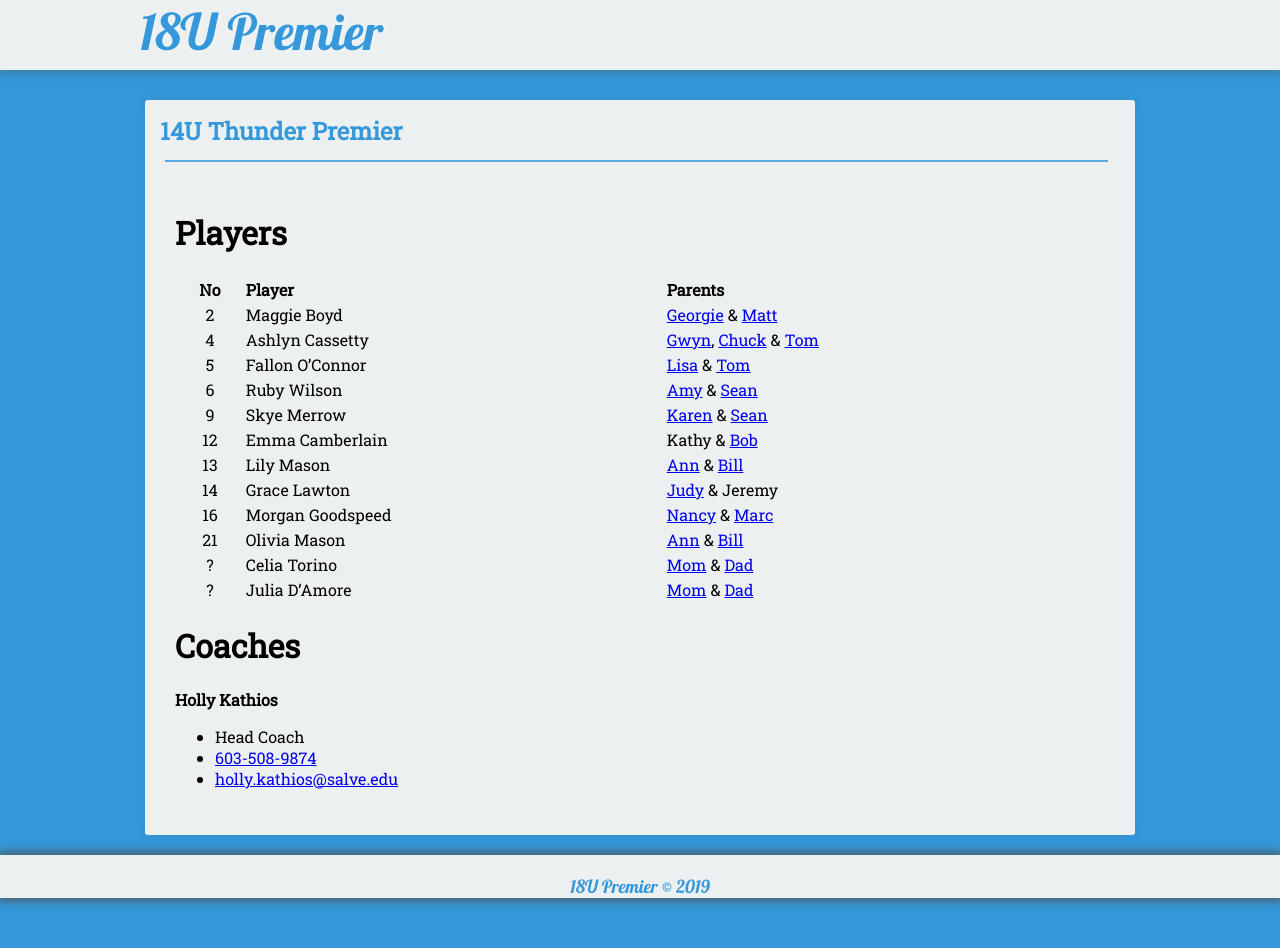
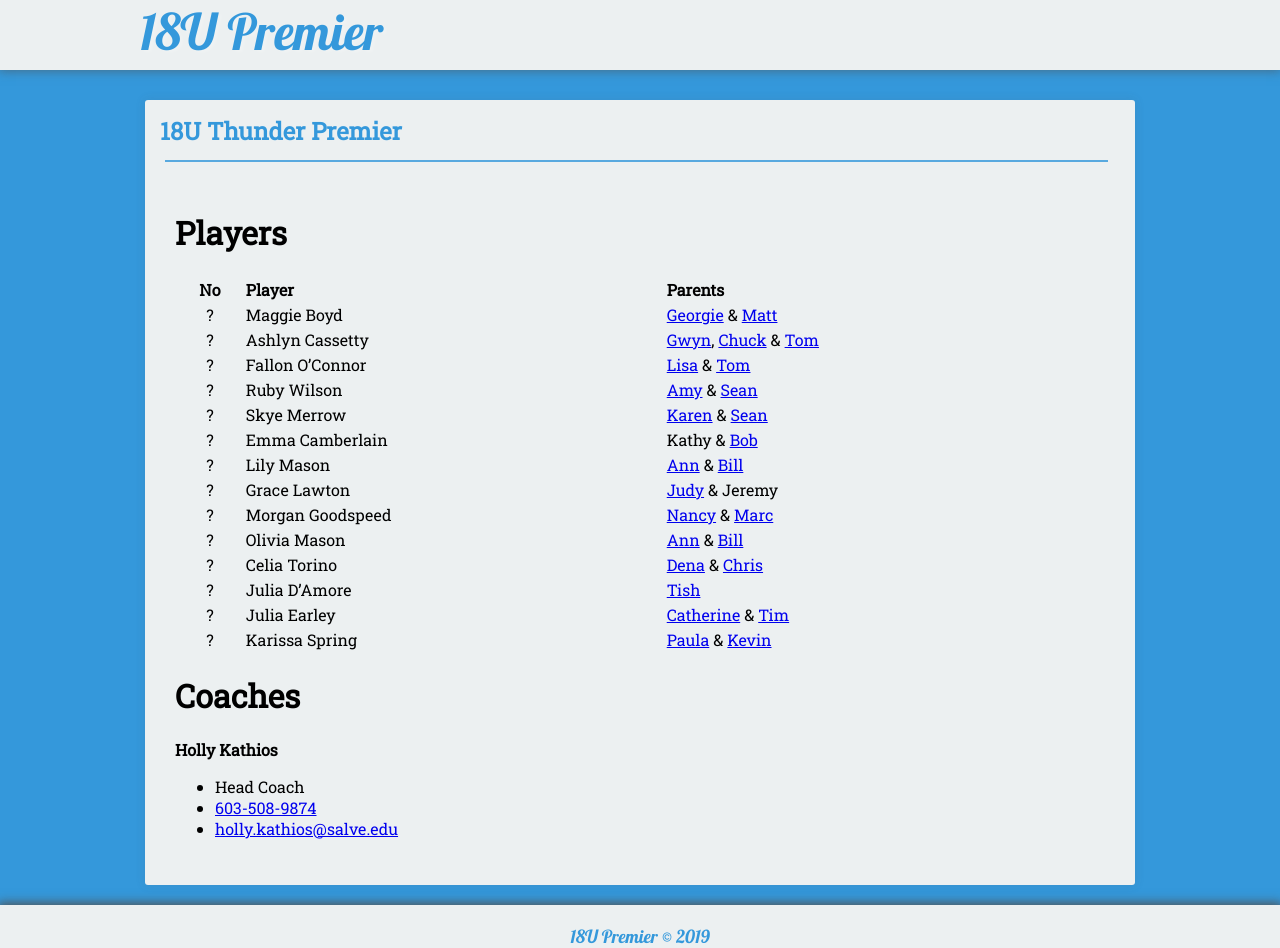
Before and after one commit to seanmerrow/ecf, a Jekyll site: the page built from coaches/index.md, in a window 1280 px wide. Built offline with Jekyll 4.4.1, drawn with Linux system fonts in a browser that asks for light colours; nearby versions of some CDN libraries.

Commit message:
Update index.md

```diff
--- a/coaches/index.md
+++ b/coaches/index.md
@@ -1,25 +1,27 @@
 ---
 layout: post
-title:  "14U Thunder Premier"
-excerpt: "14U Thunder Premier"
+title:  "18U Thunder Premier"
+excerpt: "18U Thunder Premier"
 permalink: /coaches/
 ---
 # Players
 
 |No    | Player               | Parents          |
 |:----:|:---------------------|:-----------------|
-| 2    |Maggie Boyd           | [Georgie](mailto:georgie@arc2arc.com) & [Matt](mailto:matt@arc2arc.com)    |
-| 4    |Ashlyn Cassetty       | [Gwyn](mailto:gcassetty@gmail.com), [Chuck](mailto:cmatthewssr@icloud.com) & [Tom](mailto:thomascassetty@gmail.com)     |
-| 5    |Fallon O'Connor       | [Lisa](mailto:laoconnor04@hotmail.com) & [Tom](mailto:tfoconnor86@gmail.com)               |
-| 6    |Ruby Wilson           | [Amy](mailto:amytwilson03@gmail.com) & [Sean](mailto:swilwil@yahoo.com)        |
-| 9    |Skye Merrow           | [Karen](mailto:kmerrow@msn.com) & [Sean](mailto:seanmerrow@gmail.com)     |
-| 12   |Emma Camberlain       | Kathy & [Bob](mailto:robert.camberlain@kodak.com)
-| 13   |Lily Mason            | [Ann](mailto:annmason@trugreenmail.com) & [Bill](mailto:wcmjr@comcast.net)      |
-| 14   |Grace Lawton          | [Judy](mailto:jlsgoodtimes@gmail.com) & Jeremy   |
-| 16   |Morgan Goodspeed      | [Nancy](mailto:nancy.goodspeed@eversource.com) & [Marc](mailto:marcgoodspeed@comcast.net)     |
-| 21   |Olivia Mason          | [Ann](mailto:annmason@trugreenmail.com) & [Bill](mailto:wcmjr@comcast.net)      |
-| ?    |Celia Torino          | [Mom](mailto:celiasmom@heremail.com) & [Dad](mailto:celiasdad@hisemail.com) |
-| ?    |Julia D'Amore         | [Mom](mailto:juliaasmom@heremail.com) & [Dad](mailto:juliasdad@hisemail.com) |
+| ?    |Maggie Boyd           | [Georgie](mailto:georgie@arc2arc.com) & [Matt](mailto:matt@arc2arc.com)    |
+| ?    |Ashlyn Cassetty       | [Gwyn](mailto:gcassetty@gmail.com), [Chuck](mailto:cmatthewssr@icloud.com) & [Tom](mailto:thomascassetty@gmail.com)     |
+| ?    |Fallon O'Connor       | [Lisa](mailto:laoconnor04@hotmail.com) & [Tom](mailto:tfoconnor86@gmail.com)               |
+| ?    |Ruby Wilson           | [Amy](mailto:amytwilson03@gmail.com) & [Sean](mailto:swilwil@yahoo.com)        |
+| ?    |Skye Merrow           | [Karen](mailto:kmerrow@msn.com) & [Sean](mailto:seanmerrow@gmail.com)     |
+| ?    |Emma Camberlain       | Kathy & [Bob](mailto:robert.camberlain@kodak.com)
+| ?    |Lily Mason            | [Ann](mailto:annmason@trugreenmail.com) & [Bill](mailto:wcmjr@comcast.net)      |
+| ?    |Grace Lawton          | [Judy](mailto:jlsgoodtimes@gmail.com) & Jeremy   |
+| ?    |Morgan Goodspeed      | [Nancy](mailto:nancy.goodspeed@eversource.com) & [Marc](mailto:marcgoodspeed@comcast.net)     |
+| ?    |Olivia Mason          | [Ann](mailto:annmason@trugreenmail.com) & [Bill](mailto:wcmjr@comcast.net)      |
+| ?    |Celia Torino          | [Dena](mailto:denatorino@gmail.com) & [Chris](mailto:cjtori01@gmail.com)  |
+| ?    |Julia D'Amore         | [Tish](mailto:tishd32@cox.net) |
+| ?    |Julia Earley          | [Catherine](mailto:cpearley1@comcast.net) & [Tim](mailto:timetime2@comcast.net) |
+| ?    |Karissa Spring        | [Paula](mailto:pspring28@yahoo.com) & [Kevin](mailto:kspring27@yahoo.com)
 
 
 # Coaches
```
